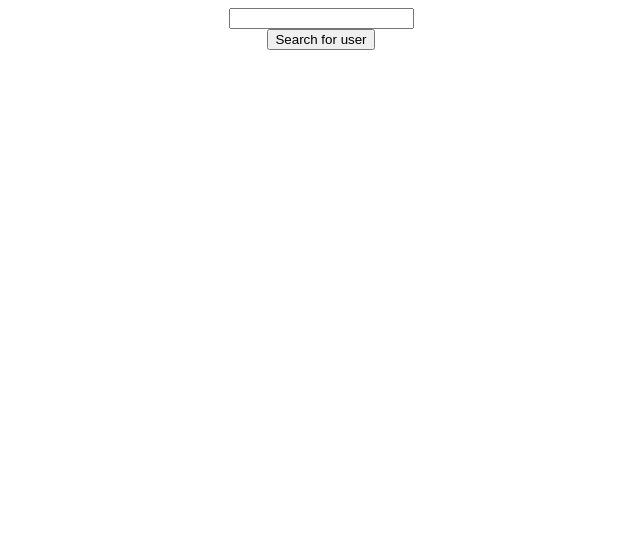
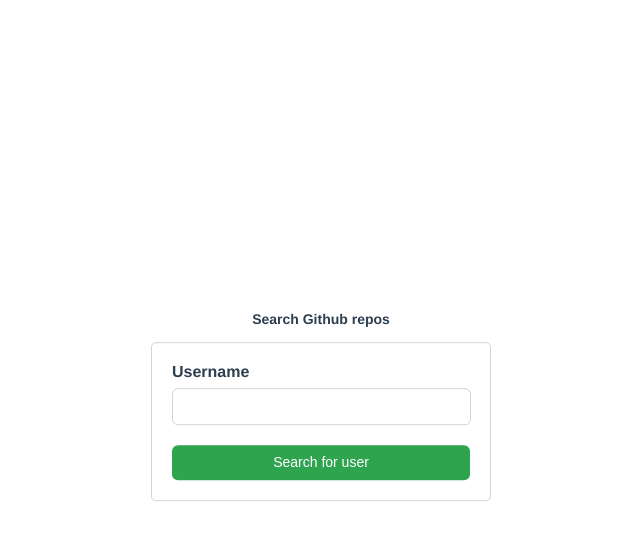
Before and after one commit to wwwannes/github-project, a Vue app: page / in a window 1280 px wide. Shown: the top 540 px of the page, without its empty margins (319-959 px from the left). Built offline with nearby package versions, Linux system fonts and the light colour scheme.

Commit message:
Cleaned API call function + basic login styling

```diff
--- a/src/App.vue
+++ b/src/App.vue
@@ -15,7 +15,7 @@
     const userdata = ref(null);
 
     const setUserData = (data) => {
-      userdata.value = data;
+      userdata.value = ref(data);
       console.log(data);
     }
 
--- a/src/components/SelectUser.vue
+++ b/src/components/SelectUser.vue
@@ -1,14 +1,21 @@
 <template>
-    <input type="text" v-model="userName"/>
-    <p v-if="errorMsg">{{  errorMsg.message }}</p>
-    <br/>
-    <button @click="getUserInfo">Search for user</button>
+    <div class="login__container">
+        <h2 class="login__title">Search Github repos</h2>
+        <div class="login__form">
+            <label class="login__form__label">Username</label>
+            <input class="login__form__input" type="text" v-model="userName"/>
+            <span class="login__form__error" v-if="errorMsg">{{  errorMsg.message }}</span>
+            <button class="login__form__btn" @click="getUserInfo">Search for user</button>
+        </div>
+    </div>
 </template>
 
 <script>
+//import { apiCall } from '../composables/APIcalls';
 import axios from "axios";
 
 export default {
+    emits: ["userFound"],
     data(){
         return{
             errorMsg: null,
@@ -19,11 +26,87 @@
         async getUserInfo(){
             axios.get(`https://api.github.com/users/${this.userName}`).then(resp => {
                 this.errorMsg = '';
-                this.$emit('userFound', resp.data) /* Make the user data available in App.vue */
+                this.$emit('userFound', resp.data) // Make the user data available in App.vue
+                console.log(resp)
             }).catch(err => {
                 this.errorMsg = err;
             });
         }
+
+        /*async getUserInfo(){
+            const { data, errorMsg, loadData } = apiCall(`/users/${this.userName}`);
+
+            loadData();
+
+            this.$emit('userFound', data) // Make the user data available in App.vue
+            this.errorMsg = errorMsg;
+        }*/
+
     }
 }
 </script>
+
+<style lang="scss" scoped>
+    .login{
+        &__container{
+            width: 340px;
+            padding: 0 16px;
+            text-align: left;
+            position: absolute;
+            top: 50%;
+            left: 50%;
+            transform: translate(-50%, -50%);
+            -ms-transform: translate(-50%, -50%);
+            -moz-transform: translate(-50%, -50%);
+            -webkit-transform: translate(-50%, -50%);
+        }
+        &__title{
+            width: 100%;
+            margin-bottom: 15px;
+            text-align: center;
+            font-size: 14px;
+        }
+        &__form{
+            padding: 20px;
+            border: 1px solid lightgray;
+            border-radius: 5px;
+
+            &__label{
+                display: block;
+                margin-bottom: 7px;
+                font-weight: bold;
+            }
+
+            &__input{
+                border: 1px solid lightgray;
+                border-radius: 6px;
+                width: calc(100% - 25px);
+                display: block;
+                margin-top: 5px;
+                margin-bottom: 15px;
+                line-height: 25px;
+                padding: 5px 12px;
+            }
+
+            &__btn{
+                margin-top: 20px;
+                background: #2ea44f;
+                color: white;
+                width: 100%;
+                display: block;
+                padding: 5px 16px;
+                font-size: 14px;
+                border: none;
+                border-radius: 6px;
+                line-height: 25px;
+
+                transition: all .7s;
+
+                &:hover{
+                    cursor: pointer;
+                    background: #2c974b;
+                }
+            }
+        }
+    }
+</style>
--- /dev/null
+++ b/src/composables/APIcalls.js
@@ -0,0 +1,18 @@
+import axios from "axios";
+import { ref } from "vue";
+
+export const apiCall = (call) => {
+    const data = ref(null);
+    const errorMsg = ref(null);
+
+    const loadData = async () => {
+        await axios.get(`https://api.github.com${call}`).then(resp => {
+            errorMsg.value = null;
+            data.value =  resp.data;
+        }).catch(err => {
+            errorMsg.value = err;
+        });
+    }
+
+    return { data, errorMsg, loadData }
+}
--- a/src/composables/Store.js
+++ /dev/null
@@ -1 +0,0 @@
-export const userInfo = {}
--- a/src/views/Details.vue
+++ b/src/views/Details.vue
@@ -8,25 +8,20 @@
 </template>
 
 <script>
-  // @ is an alias to /src
-  import { ref } from "@vue/runtime-core";
+import { ref } from '@vue/reactivity';
   import { useRoute } from 'vue-router';
-  import axios from "axios";
+  import { apiCall } from '../composables/APIcalls';
 
   export default {
-    setup(){
+    props: ["userName"],
+    setup(props){
       const route = useRoute();
 
-      const details = ref([]);
-      const errorMsg = ref('');
+      const {data, errorMsg, loadData} = apiCall(`/repos/${props.userName}/${route.params.name}/commits`);
 
-      axios.get(`https://api.github.com/repos/wwwannes/${route.params.name}/commits`).then(resp => {
-        errorMsg.value = '';
-        details.value =  resp.data;
-        console.log(details.value);
-      }).catch(err => {
-        errorMsg.value = err;
-      });
+      loadData();
+
+      const details = ref(data);
 
       return{
         route,
--- a/src/views/Home.vue
+++ b/src/views/Home.vue
@@ -1,7 +1,8 @@
 <template>
   <h1>{{ props.userName }} repo</h1>
+  <input type="text" v-model="searchTerm" @keyup="searchRepos"/>
   <ul class="repolist" v-if="!errorMsg">
-    <li class="repolist__item" v-for="item in repoList.data" :key="item.id">
+    <li class="repolist__item" v-for="item in repos" :key="item.id">
       <router-link :to="{name: 'Details', params: {name: item.name}}" >{{ item.name }}</router-link>
     </li>
   </ul>
@@ -9,29 +10,32 @@
 </template>
 
 <script>
-// @ is an alias to /src
-import { ref } from "@vue/runtime-core";
-import axios from "axios";
+import { ref } from '@vue/reactivity';
+import { apiCall } from '../composables/APIcalls';
 
 export default {
   name: "Home",
   props: ["userName"],
   setup(props){
-    const repoList = ref([]);
-    const errorMsg = ref('');
+    const searchTerm = ref('');
+    const { data, errorMsg, loadData } = apiCall(`/users/${props.userName}/repos`);
 
-    axios.get(`https://api.github.com/users/${props.userName}/repos`).then(resp => {
-      errorMsg.value = '';
-      repoList.value =  resp;
-      console.log(resp)
-    }).catch(err => {
-      errorMsg.value = err;
-    });
+    loadData();
+
+    const repos = ref(data);
+
+    /*const searchRepos = computed(() => {
+      return repos.value.filter(item => {
+        return Object.values(item).includes(searchTerm.value);
+      });
+    })*/
 
     return{
       props,
-      repoList,
-      errorMsg
+      repos,
+      errorMsg,
+      searchTerm,
+      //searchRepos
     }
   }
 };
```
